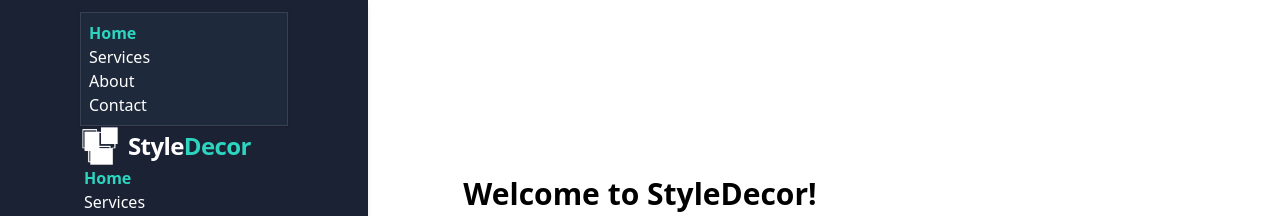
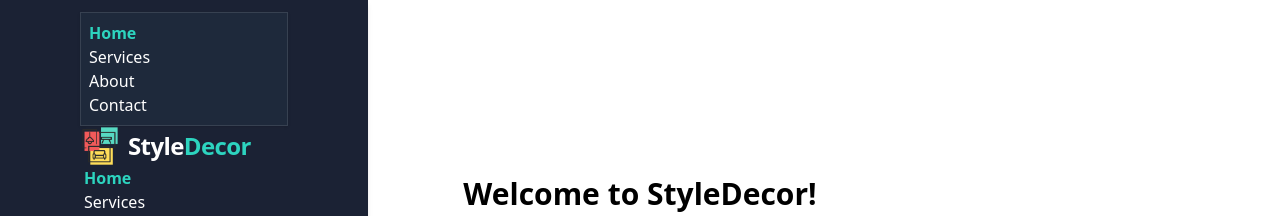
Before and after one commit to Sanjida-Parven-Alfe/Frontend, a React (Vite) app: page / in a window 1280 px wide. Shown: the top 216 px of the page. Built offline with nearby package versions, Linux system fonts and the light colour scheme; no server answers.

Commit message:
logo update

```diff
--- a/src/components/Shared/Navbar.jsx
+++ b/src/components/Shared/Navbar.jsx
@@ -120,7 +120,7 @@ const Navbar = () => {
 
         {/* Logo & Brand Name */}
         <Link to='/' className='flex items-center gap-2'>
-            <img src={logo} alt="StyleDecor" className="w-8 h-8 md:w-10 md:h-10 object-contain brightness-0 invert" />
+            <img src={logo} alt="StyleDecor" className="w-8 h-8 md:w-10 md:h-10" />
             <span className='text-xl md:text-2xl font-extrabold text-white tracking-tight'>
             Style<span className='text-teal-400'>Decor</span>
           </span>
```
